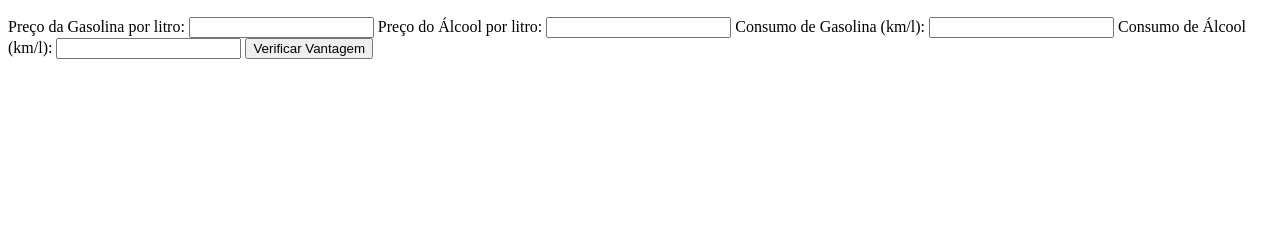
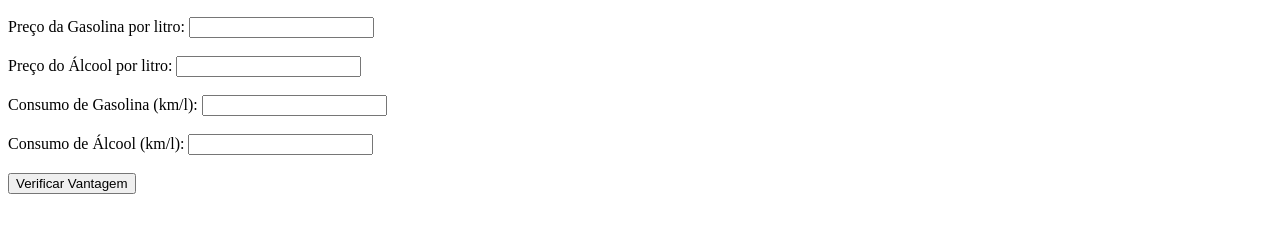
Before and after one commit to leomalefico/aleat-rios, a plain HTML site: page index.html in a window 1280 px wide. Shown: the part 50-282 px from the top of the page. Drawn offline with Linux system fonts and the light colour scheme.

Commit message:
Update index.html

```diff
--- a/index.html
+++ b/index.html
@@ -15,16 +15,16 @@
 
     <form id="combustivelForm">
         <label for="precoGasolina">Preço da Gasolina por litro:</label>
-        <input type="number" id="precoGasolina" name="precoGasolina" step="0.01" required>
+        <input type="number" id="precoGasolina" name="precoGasolina" step="0.01" required> <br><br>
 
         <label for="precoAlcool">Preço do Álcool por litro:</label>
-        <input type="number" id="precoAlcool" name="precoAlcool" step="0.01" required>
+        <input type="number" id="precoAlcool" name="precoAlcool" step="0.01" required> <br><br>
 
         <label for="consumoGasolina">Consumo de Gasolina (km/l):</label>
-        <input type="number" id="consumoGasolina" name="consumoGasolina" step="0.01" required>
+        <input type="number" id="consumoGasolina" name="consumoGasolina" step="0.01" required> <br><br>
 
         <label for="consumoAlcool">Consumo de Álcool (km/l):</label>
-        <input type="number" id="consumoAlcool" name="consumoAlcool" step="0.01" required>
+        <input type="number" id="consumoAlcool" name="consumoAlcool" step="0.01" required> <br><br>
 
         <input type="submit" value="Verificar Vantagem">
     </form>
```
